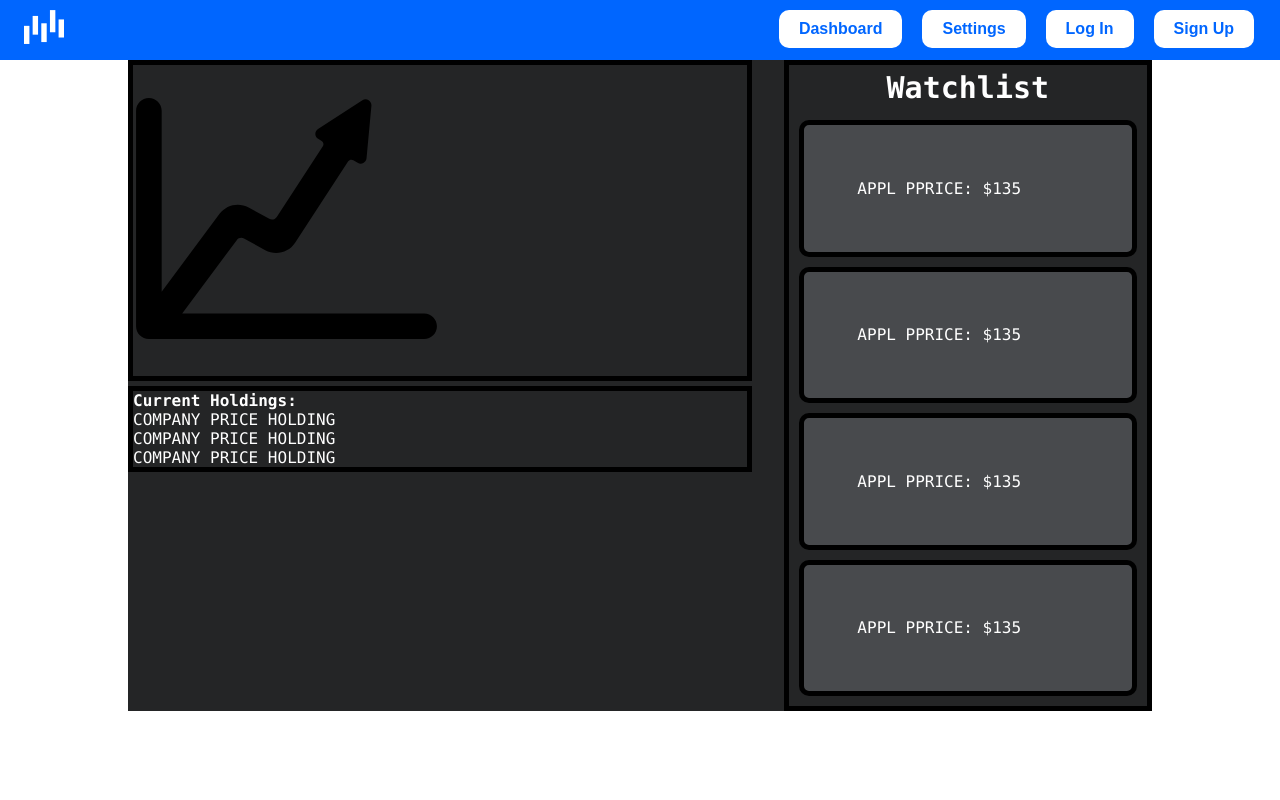
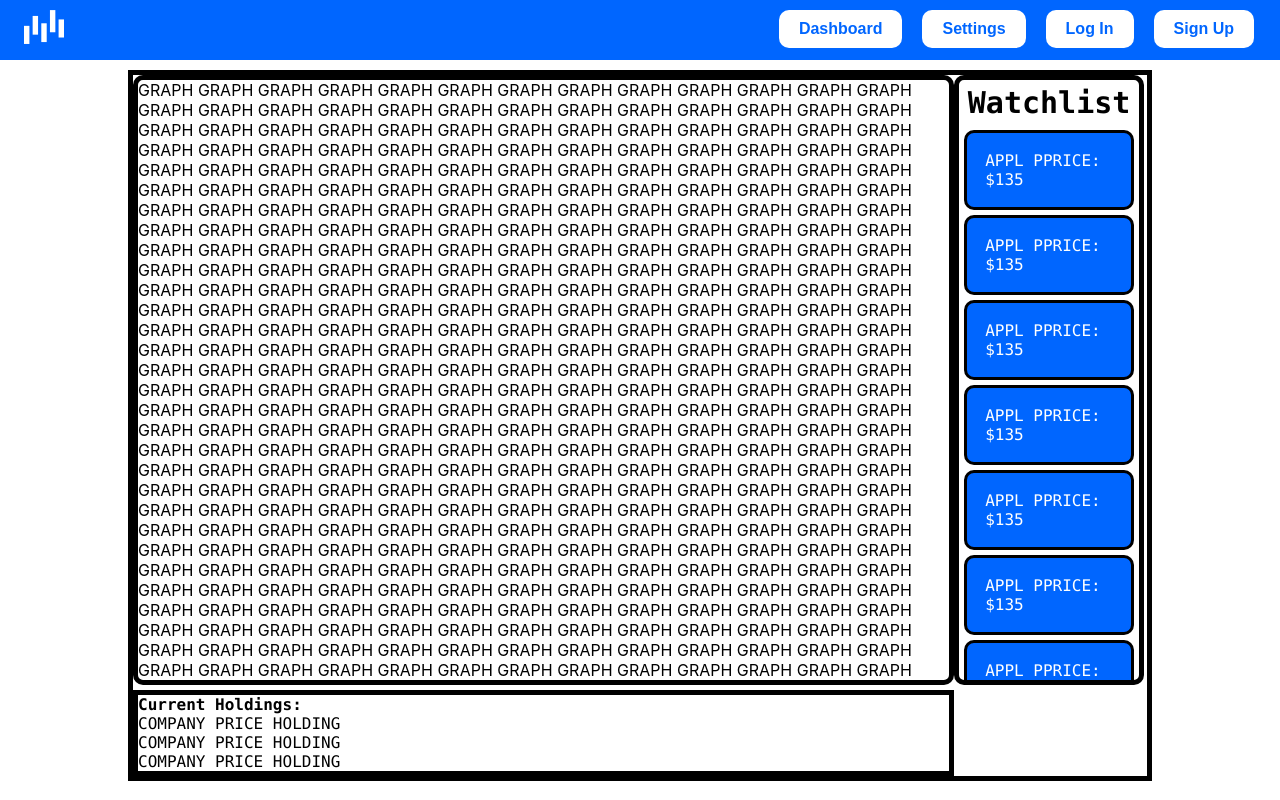
Before and after one commit to mobrien13/paper-trader, a React (Create React App) app in the folder paper-trader/: page /dashboard in a window 1280 px wide. Built offline with nearby package versions, Linux system fonts and the light colour scheme.

Commit message:
Dashboard (flex boxes)
More progress made on layout... got rid of SVG as it was causing problems with CSS. Need to add more elements to fill space and make the graph smaller.

```diff
--- a/paper-trader/src/Components/Pages/Dashboard.css
+++ b/paper-trader/src/Components/Pages/Dashboard.css
@@ -1,51 +1,67 @@
 .backround{
-    background-color: var(--bg);
-    width: 100%;
-    height: 100%;
-    overflow:auto;
-}
-.graph{
-    width: 50%;
-    float:left;
+    display:flex;
+    flex-wrap: wrap;
 
-
-}
-/* temporary */
-.graph-box{
-    width: 60%;
-    height: 70%;
+    margin-top: 10px;
     border-width: 5px;
     border-style: solid;
     border-color: black;
+}
+.graph{
+    width: 100%;
+    height: 100%;
+
+}
+
+
+.graph-box{
+    width: 80%;
+    max-height: 600px;
+    height: 50%;
     float:left;
+    overflow: hidden;
+
+
+
+    border-width: 5px;
+    border-style: solid;
+    border-color: black;
+    border-radius: 10px;
+
 }
 
 .watchlist{
-    float:right;
-    width:  35%;
-    height: 65%;
+    display:flex;
+    flex-direction: column;
+    overflow: scroll;
+    float:left;
+    align-items: center;
+
+    max-height: 600px;
+    max-width: 200px;
+    height: 50%;
+
     border-width: 5px;
     border-style: solid;
     border-color: black;
-
+    border-radius: 10px;
 }
 
 .watchlist-body{
     text-align: left;
-    border-width: 5px;
+    border-width: 3px;
     border-style: solid;
     border-color: black;
     border-radius: 10px;
-    padding: 15%;
-    margin: 10px;
+    padding: 10%;
+    margin: 5px;
     font-family: source-code-pro, Menlo, Monaco, Consolas, 'Courier New',monospace;
     color: var(--text-color);
-    background-color: var(--bg-accent);
+    background-color: var(--bc);
 }
 
 .watchlist-title{
     font-family: source-code-pro, Menlo, Monaco, Consolas, 'Courier New',monospace;
-    color: var(--text-color);
     text-align: center;
     font-size: 30px;
     padding: 5px;
@@ -54,8 +70,10 @@
 
 .holdings{
     height: 25% ;
-    width: 60% ;
-    float: left;
+    width: 80%;
+    overflow: scroll;
+
+
     margin-top: 5px;
     border-width: 5px;
     border-style: solid;
@@ -65,10 +83,10 @@
 .holdings-title{
     font-family: source-code-pro, Menlo, Monaco, Consolas, 'Courier New',monospace;
     font-weight: bold;
-    color: var(--text-color);
+
 }
 
 .holdings-body{
     font-family: source-code-pro, Menlo, Monaco, Consolas, 'Courier New',monospace;
-    color: var(--text-color);
+
 }
--- a/paper-trader/src/Components/Pages/Dashboard.js
+++ b/paper-trader/src/Components/Pages/Dashboard.js
@@ -1,23 +1,98 @@
 import React from 'react';
 import './Dashboard.css';
 import './Pages.css';
-import graph from './graph.svg';
 
 
 function Dashboard() {
     return (
       <>
-        <body className='backround'>
+        <div className='backround'>
           <div className='graph-box'>
             <div className='graph'>
-              <img src ={graph}></img>
+              GRAPH GRAPH GRAPH GRAPH GRAPH GRAPH GRAPH GRAPH GRAPH
+              GRAPH  GRAPH GRAPH GRAPH GRAPH GRAPH GRAPH GRAPH GRAPH GRAPH
+              GRAPH  GRAPH GRAPH GRAPH GRAPH GRAPH GRAPH GRAPH GRAPH GRAPH
+              GRAPH  GRAPH GRAPH GRAPH GRAPH GRAPH GRAPH GRAPH GRAPH GRAPH
+              GRAPH  GRAPH GRAPH GRAPH GRAPH GRAPH GRAPH GRAPH GRAPH GRAPH
+              GRAPH  GRAPH GRAPH GRAPH GRAPH GRAPH GRAPH GRAPH GRAPH GRAPH
+              GRAPH GRAPH GRAPH GRAPH GRAPH GRAPH GRAPH GRAPH GRAPH GRAPH
+              GRAPH  GRAPH GRAPH GRAPH GRAPH GRAPH GRAPH GRAPH GRAPH GRAPH
+              GRAPH  GRAPH GRAPH GRAPH GRAPH GRAPH GRAPH GRAPH GRAPH GRAPH
+              GRAPH  GRAPH GRAPH GRAPH GRAPH GRAPH GRAPH GRAPH GRAPH GRAPH
+              GRAPH  GRAPH GRAPH GRAPH GRAPH GRAPH GRAPH GRAPH GRAPH GRAPH
+              GRAPH  GRAPH GRAPH GRAPH GRAPH GRAPH GRAPH GRAPH GRAPH GRAPH
+              GRAPH GRAPH GRAPH GRAPH GRAPH GRAPH GRAPH GRAPH GRAPH GRAPH
+              GRAPH  GRAPH GRAPH GRAPH GRAPH GRAPH GRAPH GRAPH GRAPH GRAPH
+              GRAPH  GRAPH GRAPH GRAPH GRAPH GRAPH GRAPH GRAPH GRAPH GRAPH
+              GRAPH  GRAPH GRAPH GRAPH GRAPH GRAPH GRAPH GRAPH GRAPH GRAPH
+              GRAPH  GRAPH GRAPH GRAPH GRAPH GRAPH GRAPH GRAPH GRAPH GRAPH
+              GRAPH  GRAPH GRAPH GRAPH GRAPH GRAPH GRAPH GRAPH GRAPH GRAPH
+              GRAPH GRAPH GRAPH GRAPH GRAPH GRAPH GRAPH GRAPH GRAPH GRAPH
+              GRAPH  GRAPH GRAPH GRAPH GRAPH GRAPH GRAPH GRAPH GRAPH GRAPH
+              GRAPH  GRAPH GRAPH GRAPH GRAPH GRAPH GRAPH GRAPH GRAPH GRAPH
+              GRAPH  GRAPH GRAPH GRAPH GRAPH GRAPH GRAPH GRAPH GRAPH GRAPH
+              GRAPH  GRAPH GRAPH GRAPH GRAPH GRAPH GRAPH GRAPH GRAPH GRAPH
+              GRAPH  GRAPH GRAPH GRAPH GRAPH GRAPH GRAPH GRAPH GRAPH GRAPH
+              GRAPH GRAPH GRAPH GRAPH GRAPH GRAPH GRAPH GRAPH GRAPH GRAPH
+              GRAPH  GRAPH GRAPH GRAPH GRAPH GRAPH GRAPH GRAPH GRAPH GRAPH
+              GRAPH  GRAPH GRAPH GRAPH GRAPH GRAPH GRAPH GRAPH GRAPH GRAPH
+              GRAPH  GRAPH GRAPH GRAPH GRAPH GRAPH GRAPH GRAPH GRAPH GRAPH
+              GRAPH  GRAPH GRAPH GRAPH GRAPH GRAPH GRAPH GRAPH GRAPH GRAPH
+              GRAPH  GRAPH GRAPH GRAPH GRAPH GRAPH GRAPH GRAPH GRAPH GRAPH
+              GRAPH GRAPH GRAPH GRAPH GRAPH GRAPH GRAPH GRAPH GRAPH GRAPH
+              GRAPH  GRAPH GRAPH GRAPH GRAPH GRAPH GRAPH GRAPH GRAPH GRAPH
+              GRAPH  GRAPH GRAPH GRAPH GRAPH GRAPH GRAPH GRAPH GRAPH GRAPH
+              GRAPH  GRAPH GRAPH GRAPH GRAPH GRAPH GRAPH GRAPH GRAPH GRAPH
+              GRAPH  GRAPH GRAPH GRAPH GRAPH GRAPH GRAPH GRAPH GRAPH GRAPH
+              GRAPH  GRAPH GRAPH GRAPH GRAPH GRAPH GRAPH GRAPH GRAPH GRAPH
+              GRAPH GRAPH GRAPH GRAPH GRAPH GRAPH GRAPH GRAPH GRAPH GRAPH
+              GRAPH  GRAPH GRAPH GRAPH GRAPH GRAPH GRAPH GRAPH GRAPH GRAPH
+              GRAPH  GRAPH GRAPH GRAPH GRAPH GRAPH GRAPH GRAPH GRAPH GRAPH
+              GRAPH  GRAPH GRAPH GRAPH GRAPH GRAPH GRAPH GRAPH GRAPH GRAPH
+              GRAPH  GRAPH GRAPH GRAPH GRAPH GRAPH GRAPH GRAPH GRAPH GRAPH
+              GRAPH  GRAPH GRAPH GRAPH GRAPH GRAPH GRAPH GRAPH GRAPH GRAPH
+              GRAPH GRAPH GRAPH GRAPH GRAPH GRAPH GRAPH GRAPH GRAPH GRAPH
+              GRAPH  GRAPH GRAPH GRAPH GRAPH GRAPH GRAPH GRAPH GRAPH GRAPH
+              GRAPH  GRAPH GRAPH GRAPH GRAPH GRAPH GRAPH GRAPH GRAPH GRAPH
+              GRAPH  GRAPH GRAPH GRAPH GRAPH GRAPH GRAPH GRAPH GRAPH GRAPH
+              GRAPH  GRAPH GRAPH GRAPH GRAPH GRAPH GRAPH GRAPH GRAPH GRAPH
+              GRAPH  GRAPH GRAPH GRAPH GRAPH GRAPH GRAPH GRAPH GRAPH GRAPH
+              GRAPH GRAPH GRAPH GRAPH GRAPH GRAPH GRAPH GRAPH GRAPH GRAPH
+              GRAPH  GRAPH GRAPH GRAPH GRAPH GRAPH GRAPH GRAPH GRAPH GRAPH
+              GRAPH  GRAPH GRAPH GRAPH GRAPH GRAPH GRAPH GRAPH GRAPH GRAPH
+              GRAPH  GRAPH GRAPH GRAPH GRAPH GRAPH GRAPH GRAPH GRAPH GRAPH
+              GRAPH  GRAPH GRAPH GRAPH GRAPH GRAPH GRAPH GRAPH GRAPH GRAPH
+              GRAPH  GRAPH GRAPH GRAPH GRAPH GRAPH GRAPH GRAPH GRAPH GRAPH
+              GRAPH  GRAPH GRAPH GRAPH GRAPH GRAPH GRAPH GRAPH GRAPH GRAPH
+              GRAPH  GRAPH GRAPH GRAPH GRAPH GRAPH GRAPH GRAPH GRAPH GRAPH
+              GRAPH  GRAPH GRAPH GRAPH GRAPH GRAPH GRAPH GRAPH GRAPH GRAPH
+              GRAPH  GRAPH GRAPH GRAPH GRAPH GRAPH GRAPH GRAPH GRAPH GRAPH
+              GRAPH  GRAPH GRAPH GRAPH GRAPH GRAPH GRAPH GRAPH GRAPH GRAPH
+              GRAPH  GRAPH GRAPH GRAPH GRAPH GRAPH GRAPH GRAPH GRAPH GRAPH
+              GRAPH GRAPH GRAPH GRAPH GRAPH GRAPH GRAPH GRAPH GRAPH GRAPH
+              GRAPH  GRAPH GRAPH GRAPH GRAPH GRAPH GRAPH GRAPH GRAPH GRAPH
+              GRAPH  GRAPH GRAPH GRAPH GRAPH GRAPH GRAPH GRAPH GRAPH GRAPH
+              GRAPH  GRAPH GRAPH GRAPH GRAPH GRAPH GRAPH GRAPH GRAPH GRAPH
+              GRAPH  GRAPH GRAPH GRAPH GRAPH GRAPH GRAPH GRAPH GRAPH GRAPH
+              GRAPH  GRAPH GRAPH GRAPH GRAPH GRAPH GRAPH GRAPH GRAPH GRAPH
+              GRAPH GRAPH GRAPH GRAPH GRAPH GRAPH GRAPH GRAPH GRAPH GRAPH
+              GRAPH  GRAPH GRAPH GRAPH GRAPH GRAPH GRAPH GRAPH GRAPH GRAPH
+              GRAPH  GRAPH GRAPH GRAPH GRAPH GRAPH GRAPH GRAPH GRAPH GRAPH
+              GRAPH  GRAPH GRAPH GRAPH GRAPH GRAPH GRAPH GRAPH GRAPH GRAPH
+              GRAPH  GRAPH GRAPH GRAPH GRAPH GRAPH GRAPH GRAPH GRAPH GRAPH
+              GRAPH  GRAPH GRAPH GRAPH GRAPH GRAPH GRAPH GRAPH GRAPH GRAPH
+              GRAPH
             </div>
           </div>
 
 
           <div className='watchlist'>
-          <div className='watchlist-title'>Watchlist</div>
+            <div className='watchlist-title'>Watchlist</div>
             <ul>
+              <li className='watchlist-body'>APPL PPRICE: $135</li>
+              <li className='watchlist-body'>APPL PPRICE: $135</li>
+              <li className='watchlist-body'>APPL PPRICE: $135</li>
+              <li className='watchlist-body'>APPL PPRICE: $135</li>
               <li className='watchlist-body'>APPL PPRICE: $135</li>
               <li className='watchlist-body'>APPL PPRICE: $135</li>
               <li className='watchlist-body'>APPL PPRICE: $135</li>
@@ -38,7 +113,7 @@ function Dashboard() {
               </ul>
             </div>
           </div>
-        </body>
+        </div>
 
 
       </>
```
Also changed, not shown: paper-trader/src/Components/Pages/graph.svg (deleted).
